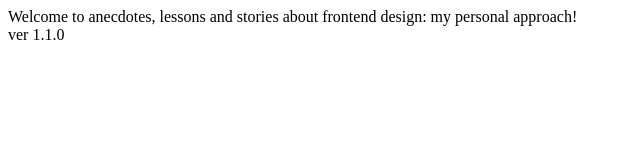
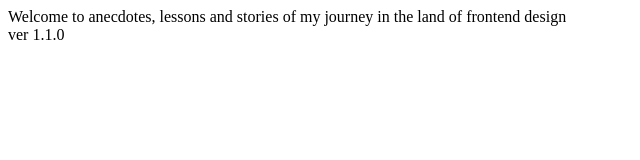
Before and after one commit to frontworkshop/frontwork, a plain HTML site: page index.html in a window 1280 px wide. Shown: the full height of the page, 0-640 px from the left. Drawn offline with Linux system fonts and the light colour scheme.

Commit message:
Update index.html

```diff
--- a/index.html
+++ b/index.html
@@ -1,9 +1,9 @@
 <Html>
 <Head>
-  <title>Frontwork: frontend design personal test page</title>
+  <title>Frontwork: My Personal approach in frontend design</title>
 </Head>
 <Body>
-Welcome to anecdotes, lessons and stories about frontend design: my personal approach!
+Welcome to anecdotes, lessons and stories of my journey in the land of frontend design
 <br>
 ver 1.1.0
 
```
